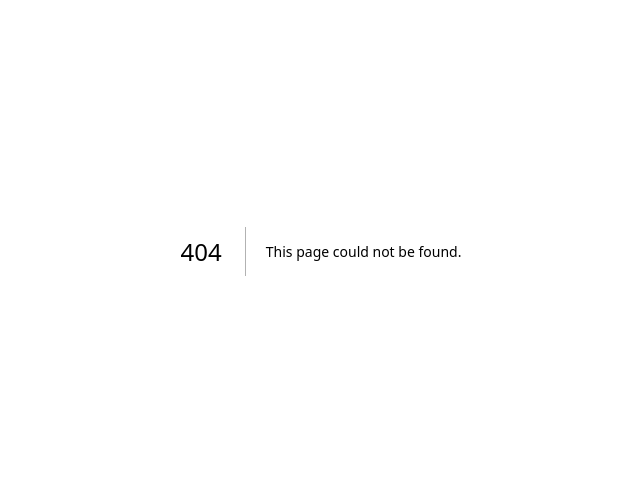
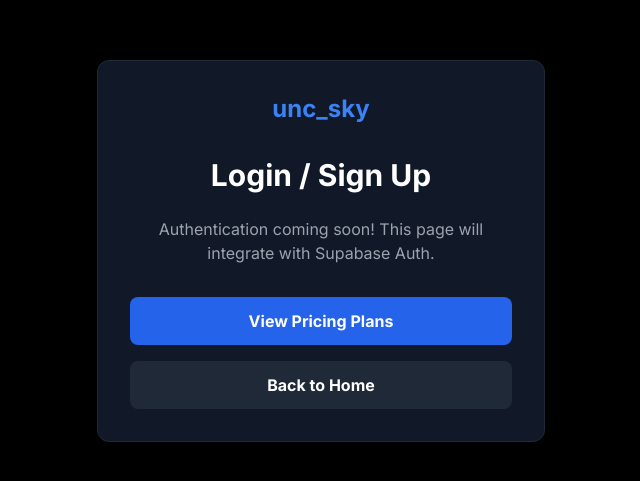
Before and after one commit to Khafeefa/uncsky-looksmaxxing-nextjs, a Next.js app: page /login in a window 1280 px wide. Before the commit this address had no page. Shown: the part 149-630 px from the top of the page, without its empty margins (319-959 px from the left). Built offline with nearby package versions, Linux system fonts and the light colour scheme.

Commit message:
Create login page with links and styling

```diff
--- /dev/null
+++ b/app/login/page.tsx
@@ -0,0 +1,31 @@
+import Link from 'next/link';
+
+export default function LoginPage() {
+  return (
+    <div className="min-h-screen bg-black text-white flex items-center justify-center">
+      <div className="max-w-md w-full p-8 bg-gray-900 rounded-xl border border-gray-800">
+        <Link href="/" className="text-2xl font-bold text-blue-500 mb-8 block text-center">
+          unc_sky
+        </Link>
+        <h1 className="text-3xl font-bold mb-6 text-center">Login / Sign Up</h1>
+        <p className="text-gray-400 text-center mb-8">
+          Authentication coming soon! This page will integrate with Supabase Auth.
+        </p>
+        <div className="space-y-4">
+          <Link
+            href="/tiers"
+            className="block w-full py-3 px-4 bg-blue-600 hover:bg-blue-700 text-white rounded-lg font-bold text-center transition"
+          >
+            View Pricing Plans
+          </Link>
+          <Link
+            href="/"
+            className="block w-full py-3 px-4 bg-gray-800 hover:bg-gray-700 text-white rounded-lg font-bold text-center transition"
+          >
+            Back to Home
+          </Link>
+        </div>
+      </div>
+    </div>
+  );
+}
```
